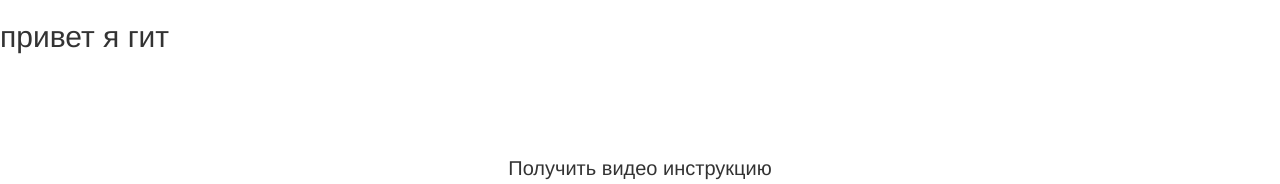
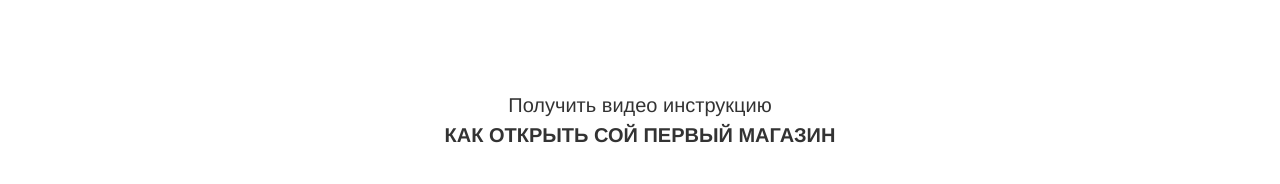
Before and after one commit to onClikc/onClikc.github.io, a plain HTML site: page lessen_12/index.html in a window 1280 px wide. Shown: the top 184 px of the page. Drawn offline with Linux system fonts and the light colour scheme.

Commit message:
Revert "добавила h2  привет гит"
This reverts commit f95972d1936dc3f315638dc25a243ccdaf1a18be.

```diff
--- a/lessen_12/index.html
+++ b/lessen_12/index.html
@@ -7,10 +7,6 @@
 	<link rel="stylesheet" type="text/css" href="css/style.css">
 </head>
 <body>
-
-	<h2 class="colo">
-		привет я гит
-	</h2>
 
 <div class="section">
 	<div class="container">
```
